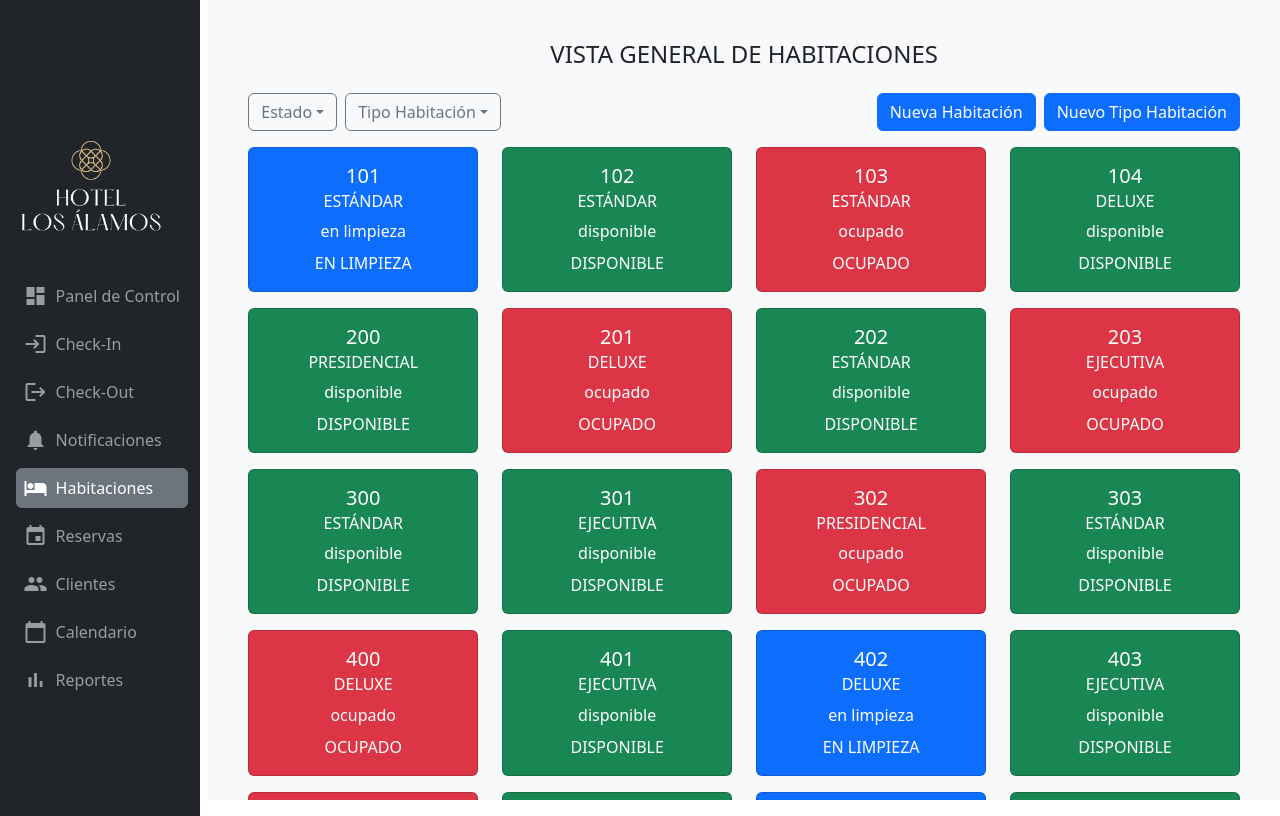
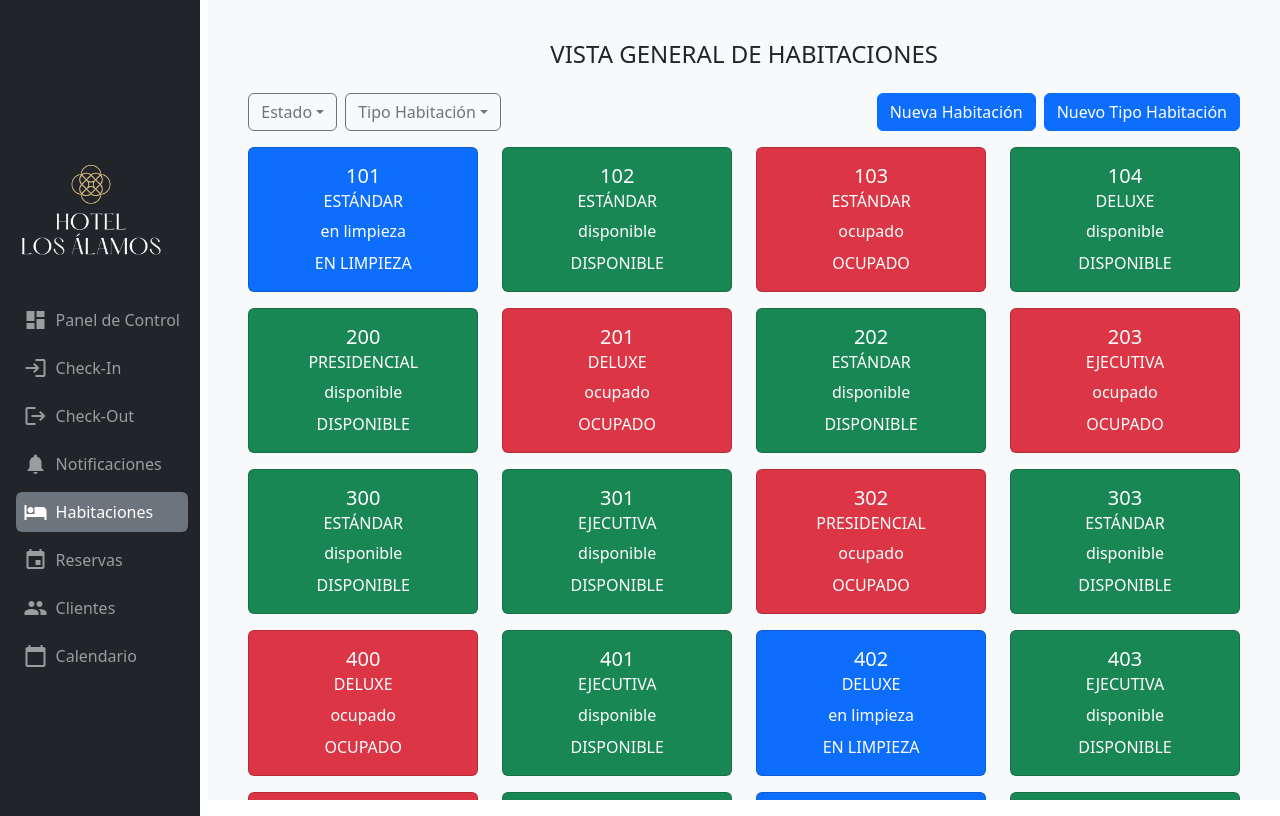
Before and after one commit to tschulzv/hotel_admin, a React (Vite) app in the folder hotel-admin/: page /rooms in a window 1280 px wide. Built offline with nearby package versions, Linux system fonts and the light colour scheme.

Commit message:
oculte reportes

```diff
--- a/hotel-admin/src/components/Navigation.jsx
+++ b/hotel-admin/src/components/Navigation.jsx
@@ -18,7 +18,7 @@ function Navigation() {
     { href: '/reservations', label: 'Reservas', icon: 'event' },
     { href: '/clients', label: 'Clientes', icon: 'people' },
     { href: '/calendar', label: 'Calendario', icon: 'calendar_today' },
-    { href: '/reports', label: 'Reportes', icon: 'bar_chart' },
+    //{ href: '/reports', label: 'Reportes', icon: 'bar_chart' },
   ];
 
   return (
--- a/hotel-admin/src/pages/Login.page.jsx
+++ b/hotel-admin/src/pages/Login.page.jsx
@@ -8,6 +8,7 @@ const LoginPage = () => {
   const containerStyle = {
     backgroundColor: "#3E7CB1",
     height: "100vh",
+    width: "100vw",
     display: "flex",
     justifyContent: "center",
     alignItems: "center",
```
Also changed, not shown: 1 other file (tests, documents, lock files or other folders).
